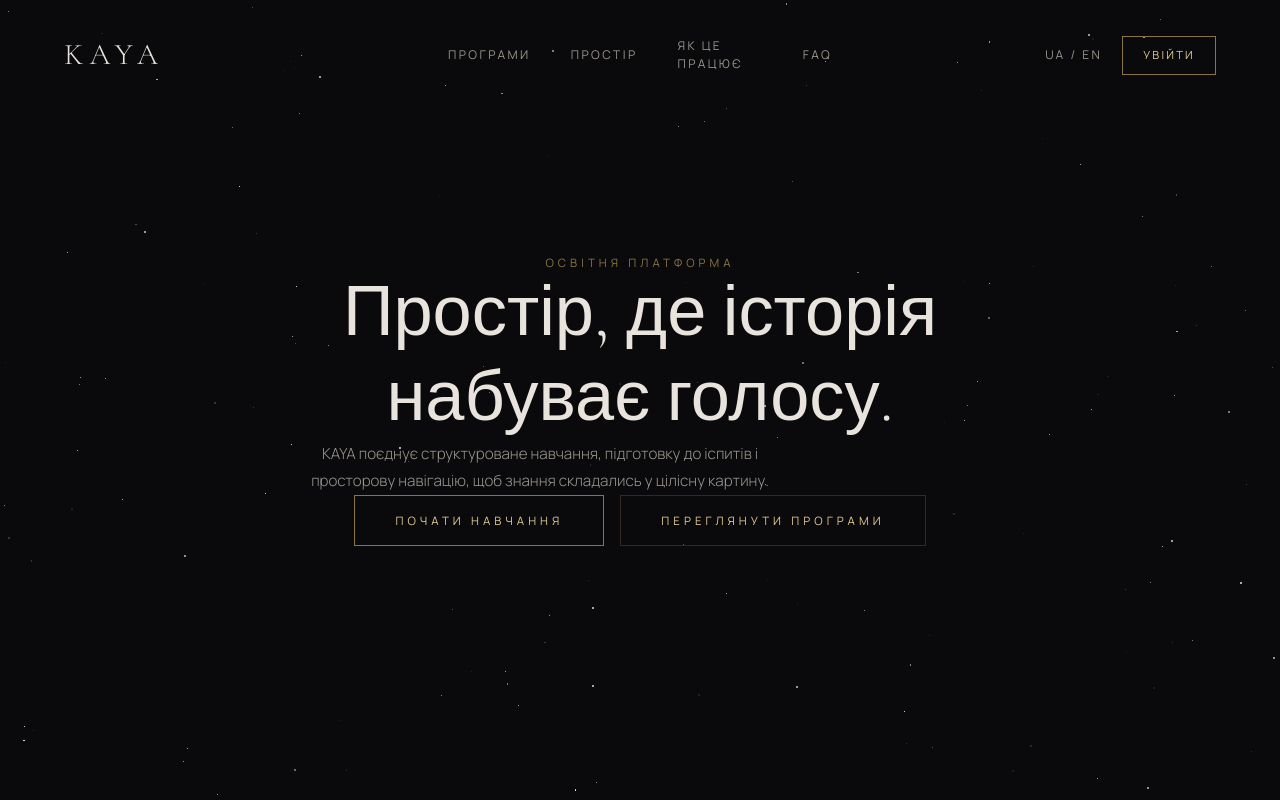
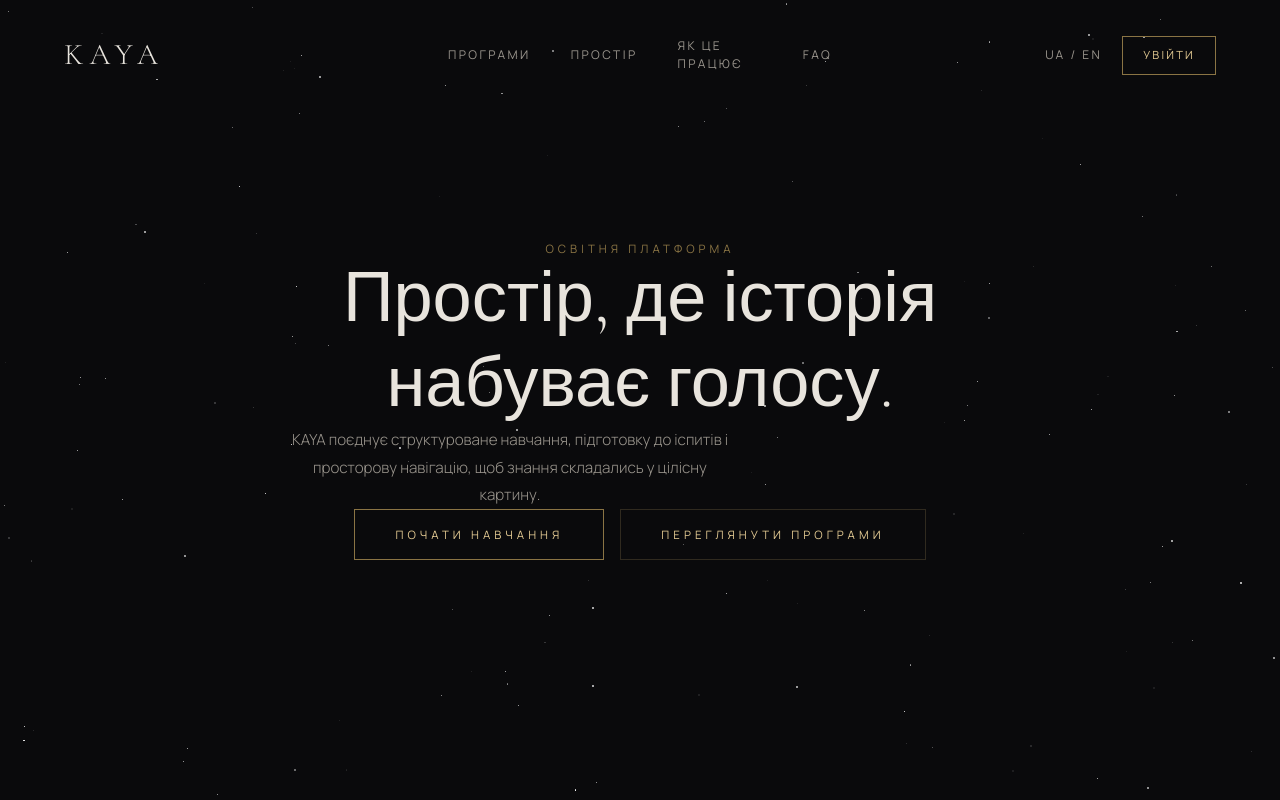
Before and after one commit to historicalalice-pixel/kaya-lms, a Next.js app in the folder web/: page /home in a window 1280 px wide. Shown: the top 800 px of the page. Built offline with nearby package versions, Linux system fonts and the light colour scheme.

Commit message:
такн

```diff
--- a/web/src/app/home/page.tsx
+++ b/web/src/app/home/page.tsx
@@ -84,7 +84,7 @@ export default function HomePage() {
           <h1 className="font-serif text-[clamp(2.2rem,5.5vw,4.5rem)] font-light leading-[1.2] text-[var(--text)] mb-10">
             Простір, де історія набуває голосу.
           </h1>
-          <p className="font-sans text-[0.95rem] font-light leading-[1.8] text-[var(--text-dim)] mb-16 mx-auto max-w-[500px]">
+          <p className="font-sans text-[0.95rem] font-light leading-[1.8] text-[var(--text-dim)] mb-24 mx-auto max-w-[440px] text-center">
             KAYA поєднує структуроване навчання, підготовку до іспитів і просторову навігацію, щоб знання складались у цілісну картину.
           </p>
           <div className="flex flex-col sm:flex-row gap-4 items-center justify-center">
```
